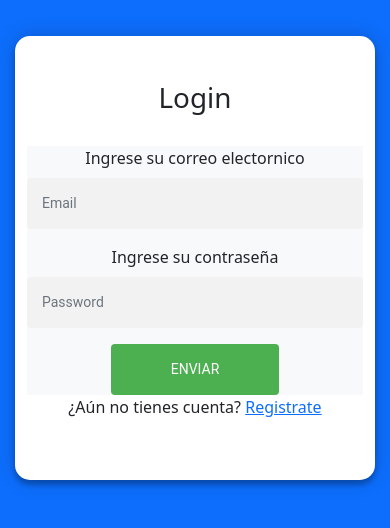
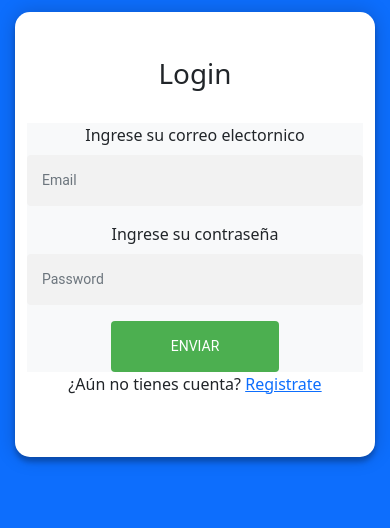
Before and after one commit to Emerdinger/triviate, a plain HTML site: page signin.html in a window 390 px wide. Shown: the part 72-600 px from the top of the page. Drawn offline with nearby package versions, Linux system fonts and the light colour scheme; some packages are replaced by stand-ins of ours; no server answers; a script that the page names is missing.

Commit message:
responsive

```diff
--- a/css/signup.css
+++ b/css/signup.css
@@ -1,6 +1,6 @@
 .signup{
-    width: 365px;
-    padding: 8% 0 0;
+    width: 360px;
+    padding: 2% 0 0;
     margin: auto;
 }
 
@@ -11,7 +11,6 @@
     max-width: 360px;
     margin: 0 auto 100px;
     padding: 45px;
-    text-align: center;
     box-shadow: 0 0 20px 0 rgba(0, 0, 0, 0.2), 0 5px 5px 0 rgba(0, 0, 0, 0.24);
     border-radius: 15px;
 }
```
